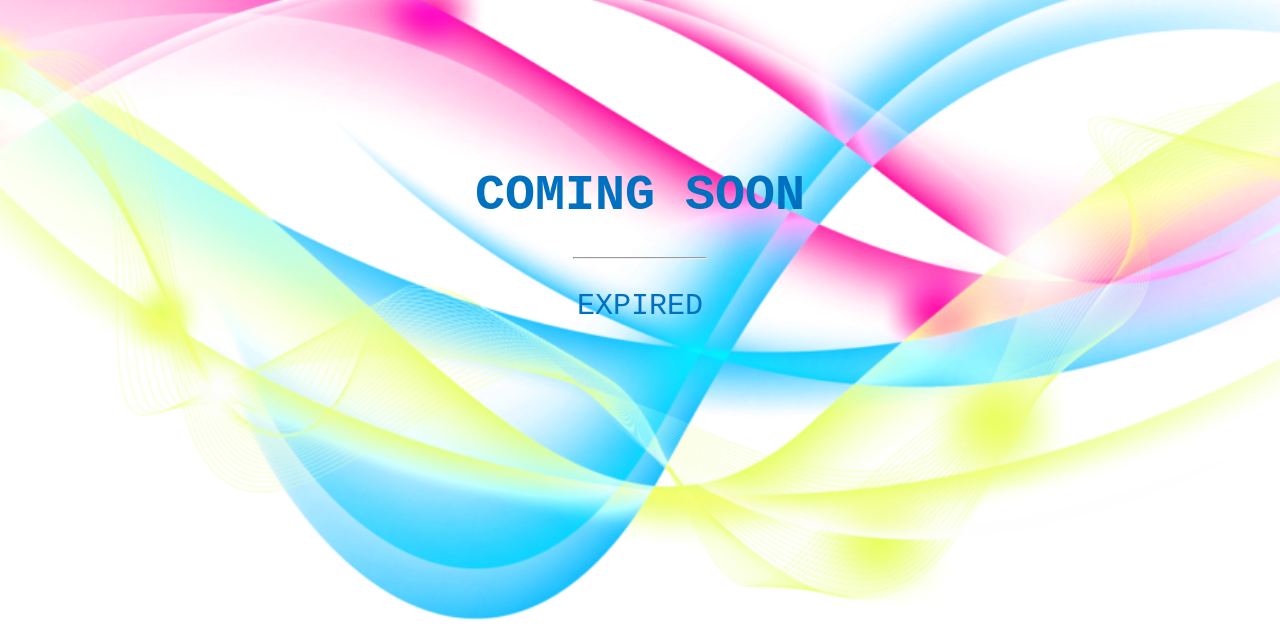
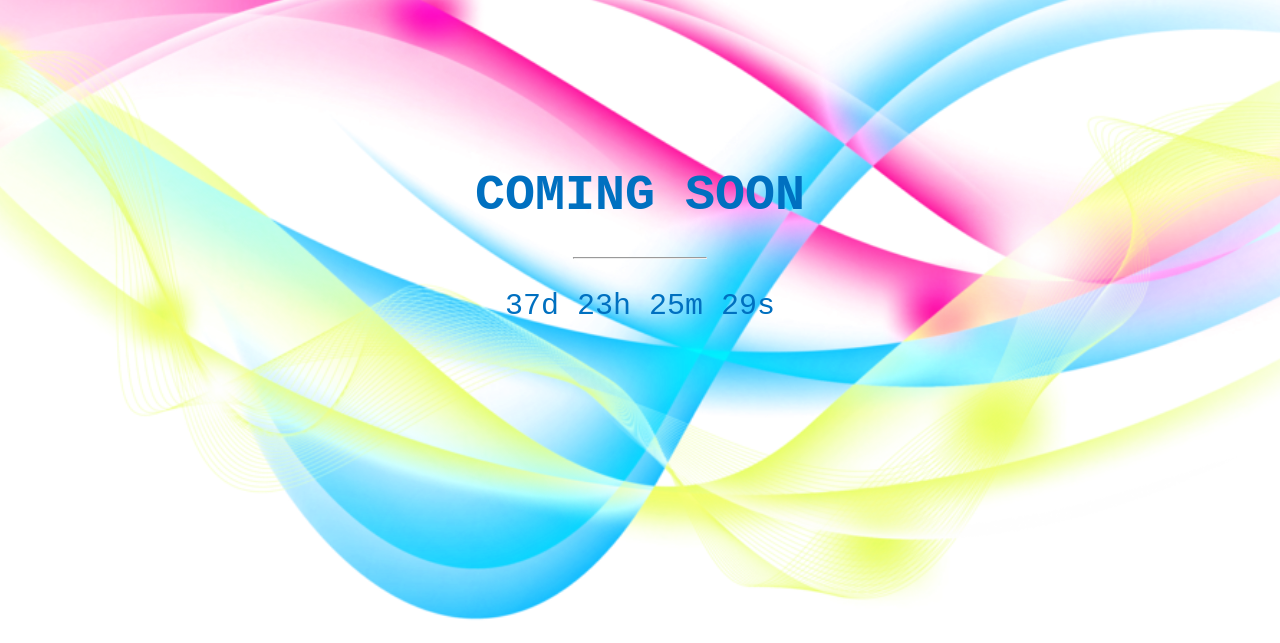
Before and after one commit to mistrics/mistrics.github.io, a plain HTML site: page index.html in a window 1280 px wide. Shown: the part 157-800 px from the top of the page. Drawn offline with Linux system fonts and the light colour scheme.

Commit message:
Update index.html

```diff
--- a/index.html
+++ b/index.html
@@ -60,7 +60,7 @@ hr {
 
 <script>
 // Set the date we're counting down to
-var countDownDate = new Date("March 5, 2022 11:00:00").getTime();
+var countDownDate = new Date("April 18, 2022 11:00:00").getTime();
 
 // Update the count down every 1 second
 var countdownfunction = setInterval(function() {
```
